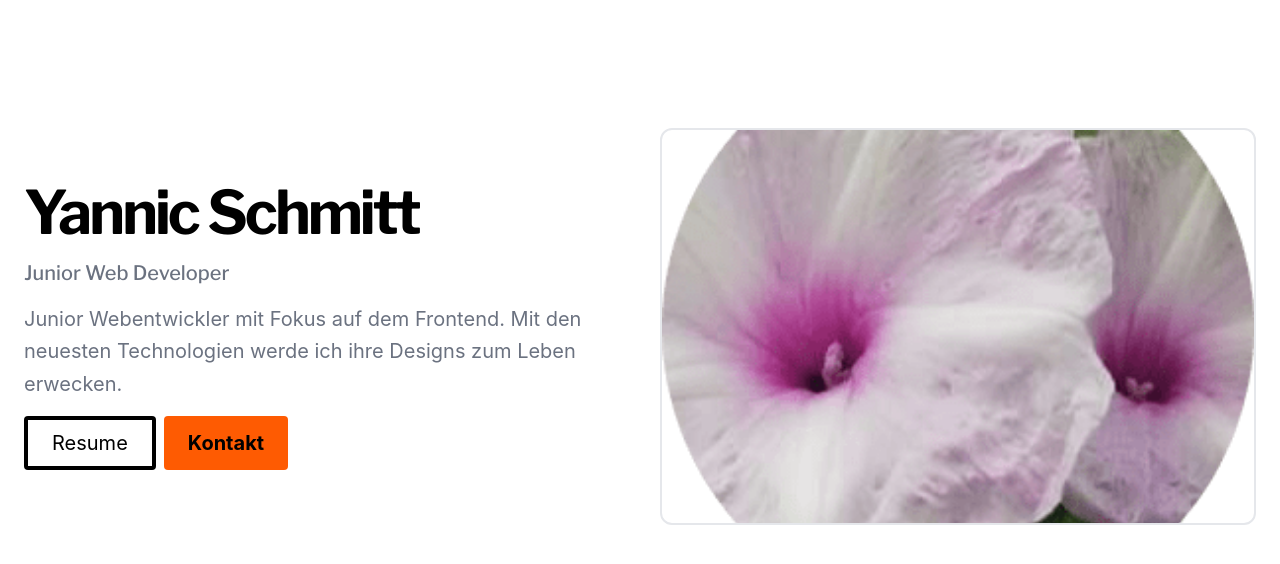
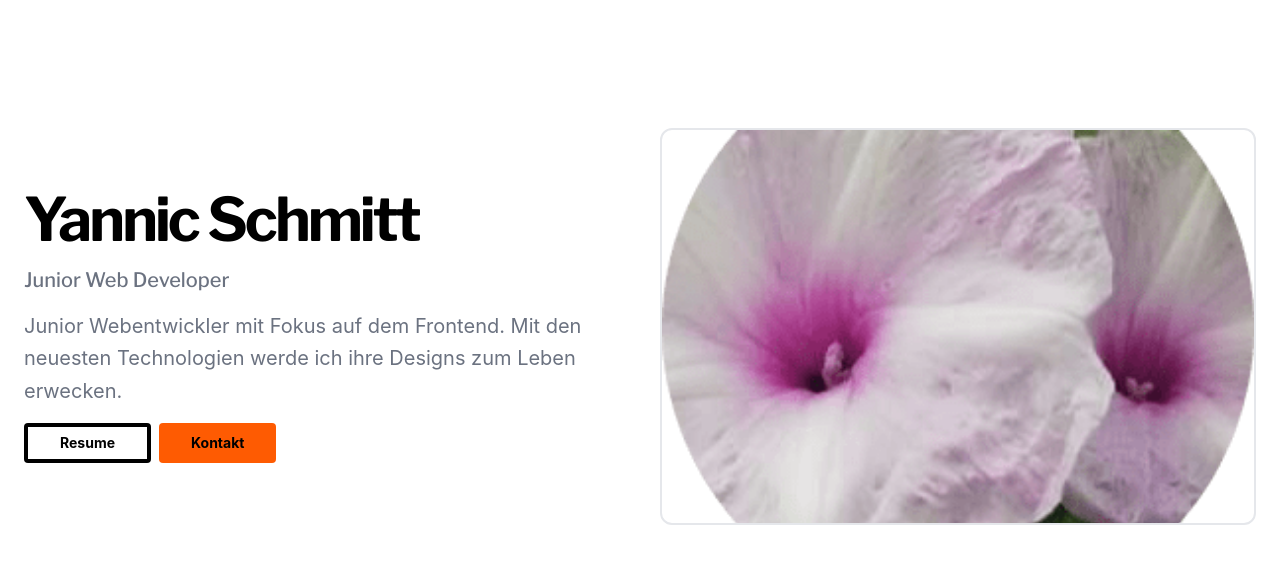
Before and after one commit to SchmittYannic/portfolio_ys, a React (Vite) app: page / in a window 1280 px wide. Shown: the top 564 px of the page. Built offline with nearby package versions, Linux system fonts and the light colour scheme.

Commit message:
Updates Button and CtaButton styles

```diff
--- a/src/components/ui/Button.tsx
+++ b/src/components/ui/Button.tsx
@@ -11,9 +11,9 @@ const Button = ({ children, ...rest }: PropsWithChildren<ButtonHTMLAttributes<HT
         <button
             {...rest}
             type="button"
-            className={`relative p-1 rounded dark:bg-darkTextPrimary bg-textPrimary before:absolute before:top-0 before:right-0 before:h-full before:w-0 before:rounded ${beforeColorClass} before:ease-button before:duration-1500 hover:before:w-full hover:before:left-0 hover:before:right-unset`}
+            className={`relative p-1 h-10 rounded dark:bg-darkTextPrimary bg-textPrimary before:absolute before:top-0 before:right-0 before:h-full before:w-0 before:rounded ${beforeColorClass} before:ease-button before:duration-1500 hover:before:w-full hover:before:left-0 hover:before:right-unset`}
         >
-            <p className={`relative z-10 sm:px-6 px-3 sm:py-[9px] py-[6px] sm:text-xl text-lg font bold ${styles.primaryBackground} dark:text-darkTextPrimary text-textPrimary`}>
+            <p className={`relative h-full w-full inline-flex items-center justify-center z-10 px-8 text-sm font-bold ${styles.primaryBackground} dark:text-darkTextPrimary text-textPrimary`}>
                 {children}
             </p>
         </button>
--- a/src/components/ui/CtaButton.tsx
+++ b/src/components/ui/CtaButton.tsx
@@ -9,11 +9,11 @@ const CtaButton = ({ tag, children, ...rest }: PropsWithChildren<CtaButtonPropsT
 
     const { bgColorClass900 } = useDynamicClasses();
 
-    if( tag === "link" ) {
+    if (tag === "link") {
         return (
             <a
                 {...rest}
-                className={`relative sm:px-6 px-3 sm:py-[13px] py-[10px] rounded ${bgColorClass900} dark:text-darkTextPrimary text-textPrimary sm:text-xl text-lg font-bold transition-[color] ease-button duration-1500 dark:hover:text-textPrimary hover:text-darkTextPrimary before:absolute before:top-0 before:right-0 before:w-0 before:h-full before:rounded dark:before:bg-darkTextPrimary before:bg-textPrimary before:ease-button before:duration-1500
+                className={`relative h-10 px-8 inline-flex items-center justify-center text-sm font-bold rounded ${bgColorClass900} dark:text-darkTextPrimary text-textPrimary transition-[color] ease-button duration-1500 dark:hover:text-textPrimary hover:text-darkTextPrimary before:absolute before:top-0 before:right-0 before:w-0 before:h-full before:rounded dark:before:bg-darkTextPrimary before:bg-textPrimary before:ease-button before:duration-1500
                 before:z-0 hover:before:w-full hover:before:left-0 hover:before:right-unset`}
             >
                 <p className="relative z-10">
@@ -25,7 +25,7 @@ const CtaButton = ({ tag, children, ...rest }: PropsWithChildren<CtaButtonPropsT
         return (
             <button
                 {...rest}
-                className={`relative sm:px-6 px-3 sm:py-[13px] py-[10px] rounded ${bgColorClass900} dark:text-darkTextPrimary text-textPrimary sm:text-xl text-lg font-bold transition-[color] ease-button duration-1500 dark:hover:text-textPrimary hover:text-darkTextPrimary before:absolute before:top-0 before:right-0 before:w-0 before:h-full before:rounded dark:before:bg-darkTextPrimary before:bg-textPrimary before:ease-button before:duration-1500
+                className={`relative h-10 px-8 inline-flex items-center justify-center text-sm font-bold rounded ${bgColorClass900} dark:text-darkTextPrimary text-textPrimary transition-[color] ease-button duration-1500 dark:hover:text-textPrimary hover:text-darkTextPrimary before:absolute before:top-0 before:right-0 before:w-0 before:h-full before:rounded dark:before:bg-darkTextPrimary before:bg-textPrimary before:ease-button before:duration-1500
                 before:z-0 hover:before:w-full hover:before:left-0 hover:before:right-unset`}
             >
                 <p className="relative z-10">
```
